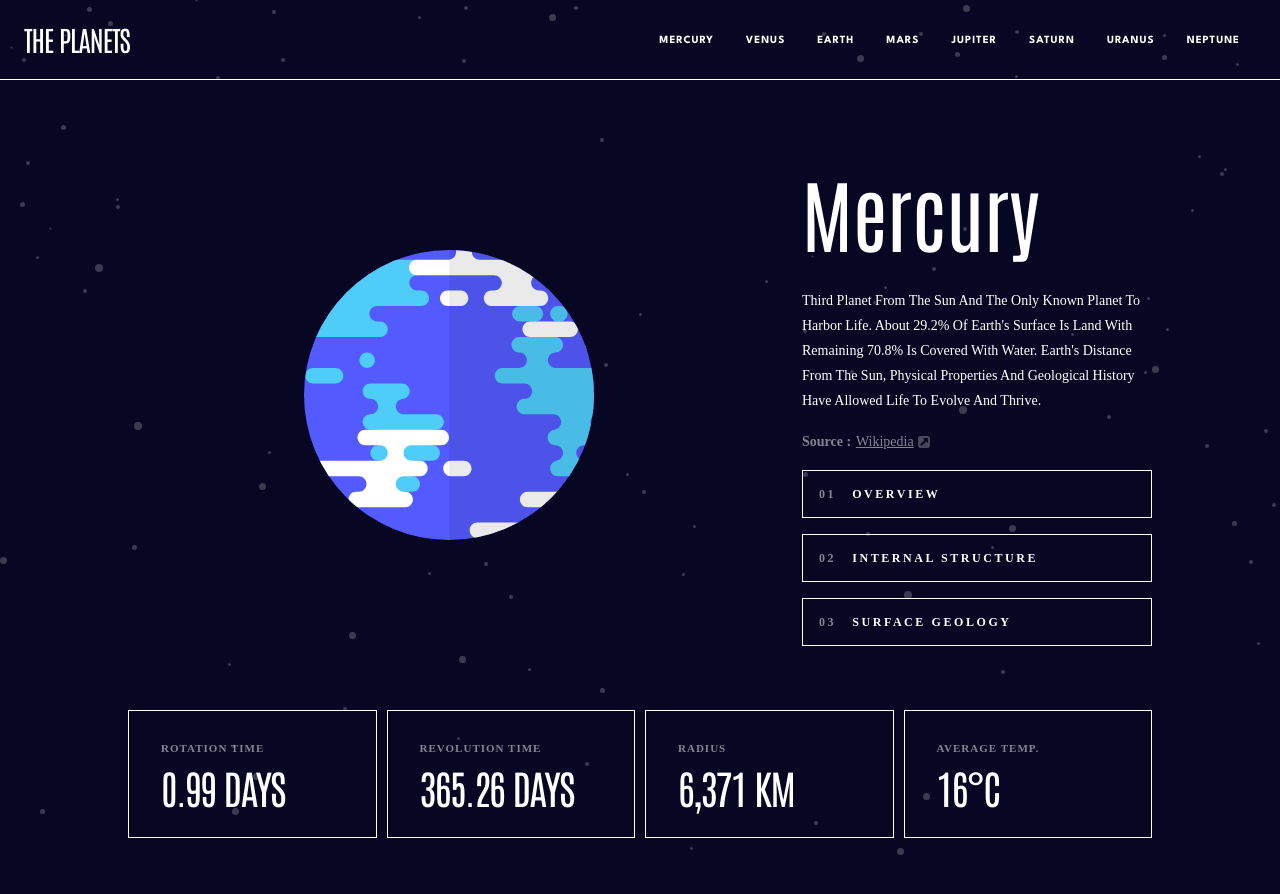
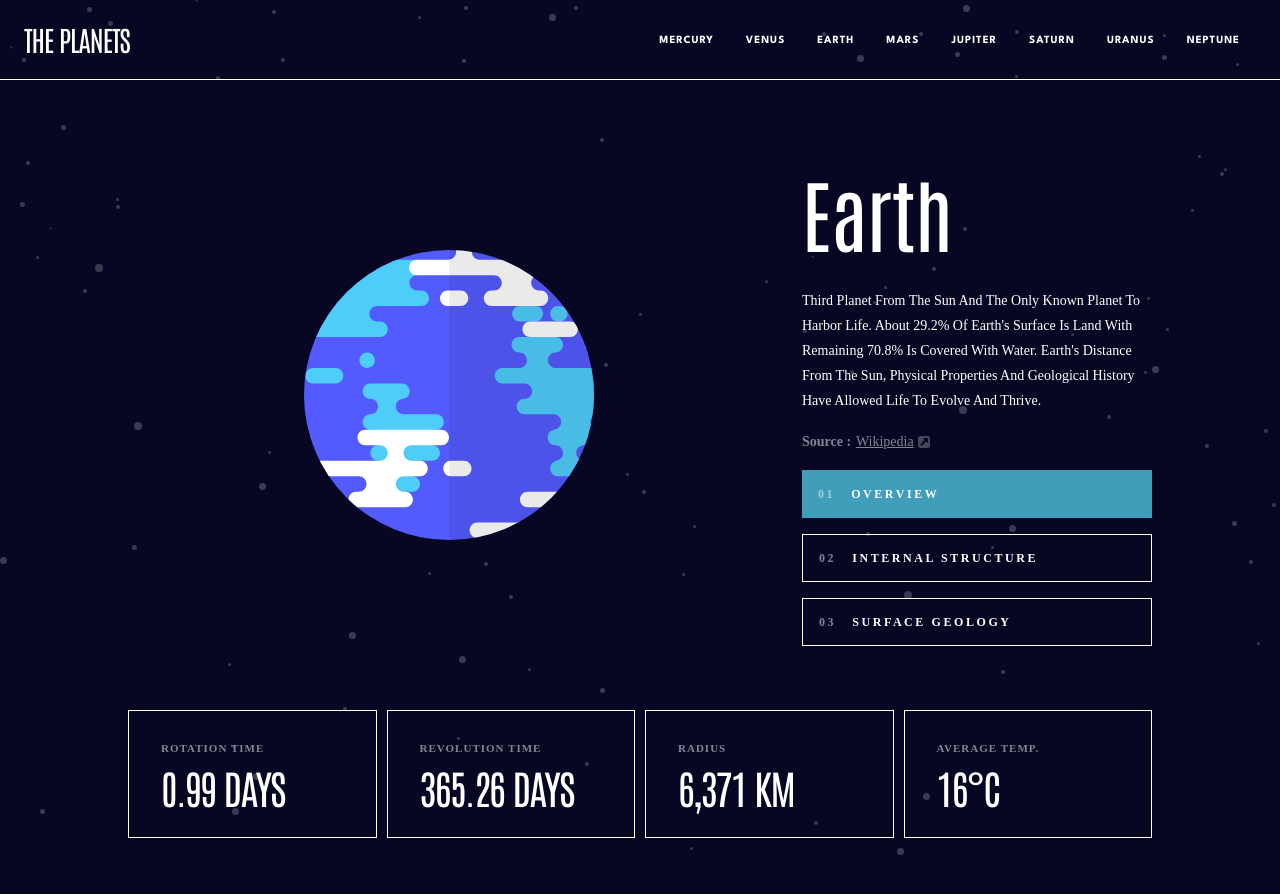
Before and after one commit to SandraDammy/planets-fact-sites, a React (Create React App) app: page /earth in a window 1280 px wide. Built offline with nearby package versions, Linux system fonts and the light colour scheme.

Commit message:
all_page_changes_done

```diff
--- a/src/pages/Earth.jsx
+++ b/src/pages/Earth.jsx
@@ -11,10 +11,22 @@ import "../components/styles.css";
 
 const Earth = () => {
   const [activeImage, setActiveImage] = useState("overview");
+  const [activeStage, setActiveStage] = useState("overview");
 
   const handleImageChange = (imageType) => {
     setActiveImage(imageType);
+    setActiveStage(imageType);
   };
+
+  const subtitles = {
+    surface:
+      "The total surface area of Earth is about 510 million km2. The continental crust consists of lower density material such as the igneous rocks granite and andesite. Less common is basalt, a denser volcanic rock that is the primary constituent of the ocean floors.",
+    overview:
+      "Third planet from the Sun and the only known planet to harbor life. About 29.2% of Earth's surface is land with remaining 70.8% is covered with water. Earth's distance from the Sun, physical properties and geological history have allowed life to evolve and thrive.",
+    internal:
+      "Earth's interior, like that of the other terrestrial planets, is divided into layers by their chemical or physical (rheological) properties. The outer layer is a chemically distinct silicate solid crust, which is underlain by a highly viscous solid mantle.",
+  };
+
   return (
     <div className="container">
       <div className="container-body">
@@ -28,34 +40,27 @@ const Earth = () => {
         </div>
         <div className="container-context">
           <div className="container-text">
-            <Context
-              title={"mercury"}
-              subtitleSurface={
-                "The total surface area of Earth is about 510 million km2. The continental crust consists of lower density material such as the igneous rocks granite and andesite. Less common is basalt, a denser volcanic rock that is the primary constituent of the ocean floors."
-              }
-              subtitle={
-                "Third planet from the Sun and the only known planet to harbor life. About 29.2% of Earth's surface is land with remaining 70.8% is covered with water. Earth's distance from the Sun, physical properties and geological history have allowed life to evolve and thrive."
-              }
-              subtitleInternal={
-                "Earth's interior, like that of the other terrestrial planets, is divided into layers by their chemical or physical (rheological) properties. The outer layer is a chemically distinct silicate solid crust, which is underlain by a highly viscous solid mantle."
-              }
-            />
+            <Context title={"Earth"} subtitle={subtitles[activeImage]} />
+
             <LinkSource linkText={"Wikipedia"} />
           </div>
           <div className="context-btn">
             <PlantStage
               number={"01"}
               title={"OVERVIEW"}
+              isActive={activeStage === "overview"}
               stageEventHandler={() => handleImageChange("overview")}
             />
             <PlantStage
               number={"02"}
               title={"Internal Structure"}
+              isActive={activeStage === "internal"}
               stageEventHandler={() => handleImageChange("internal")}
             />
             <PlantStage
               number={"03"}
               title={"Surface Geology"}
+              isActive={activeStage === "surface"}
               stageEventHandler={() => handleImageChange("surface")}
             />
           </div>
--- a/src/pages/Jupiter.jsx
+++ b/src/pages/Jupiter.jsx
@@ -10,9 +10,20 @@ import overview from "../assets/img/planet-jupiter.svg";
 import "../components/styles.css";
 const Jupiter = () => {
   const [activeImage, setActiveImage] = useState("overview");
+  const [activeStage, setActiveStage] = useState("overview");
 
   const handleImageChange = (imageType) => {
     setActiveImage(imageType);
+    setActiveStage(imageType);
+  };
+
+  const subtitles = {
+    overview:
+      "Jupiter is the fifth planet from the Sun and the largest in the Solar System. It is a gas giant with a mass two and a half times that of all the other planets in the Solar System combined, but less than one-thousandth the mass of the Sun.",
+    internal:
+      "When the Juno arrived in 2016, it found that Jupiter has a very diffuse core that mixes into its mantle. A possible cause is an impact from a planet of about ten Earth masses a few million years after Jupiter's formation, which would have disrupted an originally solid Jovian core.",
+    surface:
+      "The best known feature of Jupiter is the Great Red Spot, a persistent anticyclonic storm located 22° south of the equator. It is known to have existed since at least 1831, and possibly since 1665.",
   };
   return (
     <div className="container">
@@ -27,34 +38,26 @@ const Jupiter = () => {
         </div>
         <div className="container-context">
           <div className="container-text">
-            <Context
-              title={"mercury"}
-              subtitleSurface={
-                "The best known feature of Jupiter is the Great Red Spot, a persistent anticyclonic storm located 22° south of the equator. It is known to have existed since at least 1831, and possibly since 1665."
-              }
-              subtitle={
-                "Jupiter is the fifth planet from the Sun and the largest in the Solar System. It is a gas giant with a mass two and a half times that of all the other planets in the Solar System combined, but less than one-thousandth the mass of the Sun."
-              }
-              subtitleInternal={
-                "When the Juno arrived in 2016, it found that Jupiter has a very diffuse core that mixes into its mantle. A possible cause is an impact from a planet of about ten Earth masses a few million years after Jupiter's formation, which would have disrupted an originally solid Jovian core."
-              }
-            />
+            <Context title={"Jupiter"} subtitle={subtitles[activeImage]} />
             <LinkSource linkText={"Wikipedia"} />
           </div>
           <div className="context-btn">
             <PlantStage
               number={"01"}
               title={"OVERVIEW"}
+              isActive={activeStage === "overview"}
               stageEventHandler={() => handleImageChange("overview")}
             />
             <PlantStage
               number={"02"}
               title={"Internal Structure"}
+              isActive={activeStage === "internal"}
               stageEventHandler={() => handleImageChange("internal")}
             />
             <PlantStage
               number={"03"}
               title={"Surface Geology"}
+              isActive={activeStage === "surface"}
               stageEventHandler={() => handleImageChange("surface")}
             />
           </div>
--- a/src/pages/Mars.jsx
+++ b/src/pages/Mars.jsx
@@ -11,9 +11,20 @@ import "../components/styles.css";
 
 const Mars = () => {
   const [activeImage, setActiveImage] = useState("overview");
+  const [activeStage, setActiveStage] = useState("overview");
 
   const handleImageChange = (imageType) => {
     setActiveImage(imageType);
+    setActiveStage(imageType);
+  };
+
+  const subtitles = {
+    overview:
+      "Mars is the fourth planet from the Sun and the second-smallest planet in the Solar System, being larger than only Mercury. In English, Mars carries the name of the Roman god of war and is often referred to as the Red Planet.",
+    internal:
+      "Like Earth, Mars has differentiated into a dense metallic core overlaid by less dense materials. Scientists initially determined that the core is at least partially liquid. Current models of its interior imply a core consisting primarily of iron and nickel with about 16–17% sulfur.",
+    surface:
+      "Mars is a terrestrial planet whose surface consists of minerals containing silicon and oxygen, metals, and other elements that typically make up rock. The surface is primarily composed of tholeiitic basalt, although parts are more silica-rich than typical basalt.",
   };
   return (
     <div className="container">
@@ -28,34 +39,26 @@ const Mars = () => {
         </div>
         <div className="container-context">
           <div className="container-text">
-            <Context
-              title={"mercury"}
-              subtitle={
-                "Mars is the fourth planet from the Sun and the second-smallest planet in the Solar System, being larger than only Mercury. In English, Mars carries the name of the Roman god of war and is often referred to as the Red Planet."
-              }
-              subtitleInternal={
-                "Like Earth, Mars has differentiated into a dense metallic core overlaid by less dense materials. Scientists initially determined that the core is at least partially liquid. Current models of its interior imply a core consisting primarily of iron and nickel with about 16–17% sulfur."
-              }
-              subtitleSurface={
-                "Mars is a terrestrial planet whose surface consists of minerals containing silicon and oxygen, metals, and other elements that typically make up rock. The surface is primarily composed of tholeiitic basalt, although parts are more silica-rich than typical basalt."
-              }
-            />
+            <Context title={"mars"} subtitle={subtitles[activeImage]} />
             <LinkSource linkText={"Wikipedia"} />
           </div>
           <div className="context-btn">
             <PlantStage
               number={"01"}
               title={"OVERVIEW"}
+              isActive={activeStage === "overview"}
               stageEventHandler={() => handleImageChange("overview")}
             />
             <PlantStage
               number={"02"}
               title={"Internal Structure"}
+              isActive={activeStage === "internal"}
               stageEventHandler={() => handleImageChange("internal")}
             />
             <PlantStage
               number={"03"}
               title={"Surface Geology"}
+              isActive={activeStage === "surface"}
               stageEventHandler={() => handleImageChange("surface")}
             />
           </div>
--- a/src/pages/Neptune.jsx
+++ b/src/pages/Neptune.jsx
@@ -11,9 +11,20 @@ import "../components/styles.css";
 
 const Neptune = () => {
   const [activeImage, setActiveImage] = useState("overview");
+  const [activeStage, setActiveStage] = useState("overview");
 
   const handleImageChange = (imageType) => {
     setActiveImage(imageType);
+    setActiveStage(imageType);
+  };
+
+  const subtitles = {
+    overview:
+      "Neptune is the eighth and farthest-known Solar planet from the Sun. In the Solar System, it is the fourth-largest planet by diameter, the third-most-massive planet, and the densest giant planet. It is 17 times the mass of Earth, more massive than its near-twin Uranus.",
+    internal:
+      "Neptune's internal structure resembles that of Uranus. Its atmosphere forms about 5% to 10% of its mass and extends perhaps 10% to 20% of the way towards the core. Increasing concentrations of methane, ammonia and water are found in the lower regions.",
+    surface:
+      "Neptune's atmosphere is 80% hydrogen and 19% helium. A trace amount of methane is also present. Prominent absorption bands of methane exist at wavelengths above 600 nm, in the red and infrared portion of the spectrum.",
   };
   return (
     <div className="container">
@@ -28,34 +39,26 @@ const Neptune = () => {
         </div>
         <div className="container-context">
           <div className="container-text">
-            <Context
-              title={"mercury"}
-              subtitle={
-                "Neptune is the eighth and farthest-known Solar planet from the Sun. In the Solar System, it is the fourth-largest planet by diameter, the third-most-massive planet, and the densest giant planet. It is 17 times the mass of Earth, more massive than its near-twin Uranus."
-              }
-              subtitleInternal={
-                "Neptune's internal structure resembles that of Uranus. Its atmosphere forms about 5% to 10% of its mass and extends perhaps 10% to 20% of the way towards the core. Increasing concentrations of methane, ammonia and water are found in the lower regions."
-              }
-              subtitleSurface={
-                "Neptune's atmosphere is 80% hydrogen and 19% helium. A trace amount of methane is also present. Prominent absorption bands of methane exist at wavelengths above 600 nm, in the red and infrared portion of the spectrum."
-              }
-            />
+            <Context title={"Neptune"} subtitle={subtitles[activeImage]} />
             <LinkSource linkText={"Wikipedia"} />
           </div>
           <div className="context-btn">
             <PlantStage
               number={"01"}
               title={"OVERVIEW"}
+              isActive={activeStage === "overview"}
               stageEventHandler={() => handleImageChange("overview")}
             />
             <PlantStage
               number={"02"}
               title={"Internal Structure"}
+              isActive={activeStage === "internal"}
               stageEventHandler={() => handleImageChange("internal")}
             />
             <PlantStage
               number={"03"}
               title={"Surface Geology"}
+              isActive={activeStage === "surface"}
               stageEventHandler={() => handleImageChange("surface")}
             />
           </div>
--- a/src/pages/Saturn.jsx
+++ b/src/pages/Saturn.jsx
@@ -11,10 +11,22 @@ import "../components/styles.css";
 
 const Saturn = () => {
   const [activeImage, setActiveImage] = useState("overview");
+  const [activeStage, setActiveStage] = useState("overview");
 
   const handleImageChange = (imageType) => {
     setActiveImage(imageType);
+    setActiveStage(imageType);
   };
+
+  const subtitles = {
+    overview:
+      "Saturn Saturn is the sixth planet from the Sun and the second-largest in the Solar System, after Jupiter. It is a gas giant with an average radius of about nine and a half times that of Earth. It only has one-eighth the average density of Earth.",
+    internal:
+      "Despite consisting mostly of hydrogen and helium, most of Saturn's mass is not in the gas phase, because hydrogen becomes a non-ideal liquid when the density is above 0.01 g/cm3, which is reached at a radius containing 99.9% of Saturn's mass.",
+    surface:
+      "The outer atmosphere of Saturn contains 96.3% molecular hydrogen and 3.25% helium by volume. The planet's most famous feature is its prominent ring system, which is composed mostly of ice particles with a smaller amount of rocky debris and dust. ",
+  };
+
   return (
     <div className="container">
       <div className="container-body">
@@ -28,34 +40,26 @@ const Saturn = () => {
         </div>
         <div className="container-context">
           <div className="container-text">
-            <Context
-              title={"mercury"}
-              subtitle={
-                "Saturn Saturn is the sixth planet from the Sun and the second-largest in the Solar System, after Jupiter. It is a gas giant with an average radius of about nine and a half times that of Earth. It only has one-eighth the average density of Earth."
-              }
-              subtitleInternal={
-                "Despite consisting mostly of hydrogen and helium, most of Saturn's mass is not in the gas phase, because hydrogen becomes a non-ideal liquid when the density is above 0.01 g/cm3, which is reached at a radius containing 99.9% of Saturn's mass."
-              }
-              subtitleSurface={
-                "The outer atmosphere of Saturn contains 96.3% molecular hydrogen and 3.25% helium by volume. The planet's most famous feature is its prominent ring system, which is composed mostly of ice particles with a smaller amount of rocky debris and dust. "
-              }
-            />
+            <Context title={"saturn"} subtitle={subtitles[activeImage]} />
             <LinkSource linkText={"Wikipedia"} />
           </div>
           <div className="context-btn">
             <PlantStage
               number={"01"}
               title={"OVERVIEW"}
+              isActive={activeStage === "overview"}
               stageEventHandler={() => handleImageChange("overview")}
             />
             <PlantStage
               number={"02"}
               title={"Internal Structure"}
+              isActive={activeStage === "internal"}
               stageEventHandler={() => handleImageChange("internal")}
             />
             <PlantStage
               number={"03"}
               title={"Surface Geology"}
+              isActive={activeStage === "surface"}
               stageEventHandler={() => handleImageChange("surface")}
             />
           </div>
--- a/src/pages/Uranus.jsx
+++ b/src/pages/Uranus.jsx
@@ -11,10 +11,21 @@ import "../components/styles.css";
 
 const Uranus = () => {
   const [activeImage, setActiveImage] = useState("overview");
+  const [activeStage, setActiveStage] = useState("overview");
 
   const handleImageChange = (imageType) => {
     setActiveImage(imageType);
+    setActiveStage(imageType);
   };
+
+  const subtitles = {
+    overview:
+    "Uranus is the seventh planet from the Sun. Its name is a reference to the Greek god of the sky, Uranus according to Greek mythology, was the great-grandfather of Ares. It has the third-largest planetary radius and fourth-largest planetary mass in the Solar System."
+,     internal:
+"The standard model of Uranus's structure is that it consists of three layers: a rocky (silicate/iron–nickel) core in the centre, an icy mantle in the middle and an outer gaseous hydrogen/helium envelope. The core is relatively small, with a mass of only 0.55 Earth masses."
+, surface:
+"The composition of Uranus's atmosphere is different from its bulk, consisting mainly of molecular hydrogen and helium. The helium molar fraction, i.e. the number of helium atoms per molecule of gas, is 0.15±0.03 in the upper troposphere."
+};
   return (
     <div className="container">
       <div className="container-body">
@@ -29,16 +40,8 @@ const Uranus = () => {
         <div className="container-context">
           <div className="container-text">
             <Context
-              title={"mercury"}
-              subtitle={
-                "Uranus is the seventh planet from the Sun. Its name is a reference to the Greek god of the sky, Uranus according to Greek mythology, was the great-grandfather of Ares. It has the third-largest planetary radius and fourth-largest planetary mass in the Solar System."
-              }
-              subtitleInternal={
-                "The standard model of Uranus's structure is that it consists of three layers: a rocky (silicate/iron–nickel) core in the centre, an icy mantle in the middle and an outer gaseous hydrogen/helium envelope. The core is relatively small, with a mass of only 0.55 Earth masses."
-              }
-              subtitleSurface={
-                "The composition of Uranus's atmosphere is different from its bulk, consisting mainly of molecular hydrogen and helium. The helium molar fraction, i.e. the number of helium atoms per molecule of gas, is 0.15±0.03 in the upper troposphere."
-              }
+              title={"uranus"}
+              subtitle={subtitles[activeImage]}
             />
             <LinkSource linkText={"Wikipedia"} />
           </div>
@@ -46,16 +49,19 @@ const Uranus = () => {
             <PlantStage
               number={"01"}
               title={"OVERVIEW"}
+              isActive={activeStage === "overview"}
               stageEventHandler={() => handleImageChange("overview")}
             />
             <PlantStage
               number={"02"}
               title={"Internal Structure"}
+              isActive={activeStage === "internal"}
               stageEventHandler={() => handleImageChange("internal")}
             />
             <PlantStage
               number={"03"}
               title={"Surface Geology"}
+              isActive={activeStage === "surface"}
               stageEventHandler={() => handleImageChange("surface")}
             />
           </div>
--- a/src/pages/Venus.jsx
+++ b/src/pages/Venus.jsx
@@ -11,9 +11,12 @@ import "../components/styles.css";
 
 const Venus = () => {
   const [activeImage, setActiveImage] = useState("overview");
+  const [activeStage, setActiveStage] = useState("overview");
+
 
   const handleImageChange = (imageType) => {
     setActiveImage(imageType);
+    setActiveStage(imageType);
   };
 
   const subtitles = {
@@ -45,16 +48,19 @@ const Venus = () => {
             <PlantStage
               number={"01"}
               title={"OVERVIEW"}
+              isActive={activeStage === "overview"}
               stageEventHandler={() => handleImageChange("overview")}
             />
             <PlantStage
               number={"02"}
               title={"Internal Structure"}
+              isActive={activeStage === "internal"}
               stageEventHandler={() => handleImageChange("internal")}
             />
             <PlantStage
               number={"03"}
               title={"Surface Geology"}
+              isActive={activeStage === "surface"}
               stageEventHandler={() => handleImageChange("surface")}
             />
           </div>
```
Also changed, not shown: src/pages/Mercury.jsx (+7 -8 lines).
